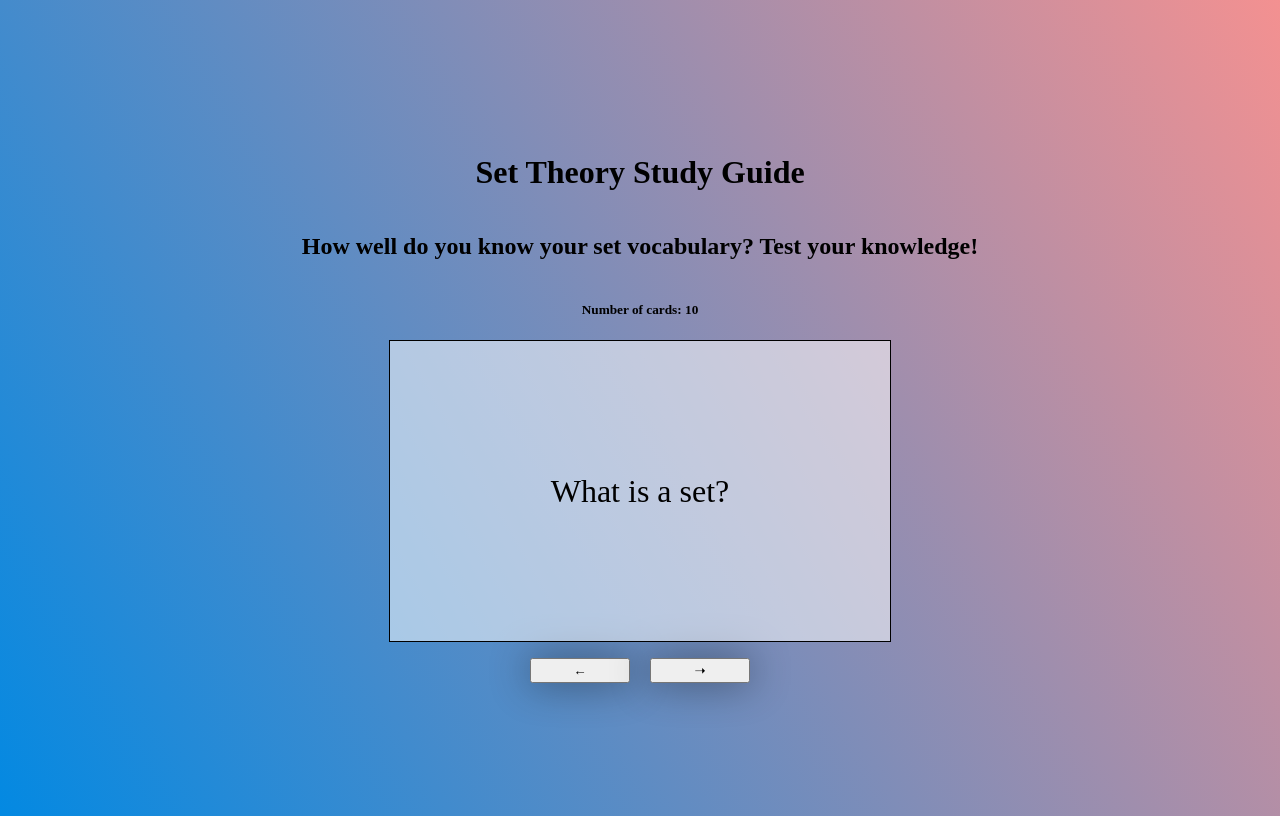
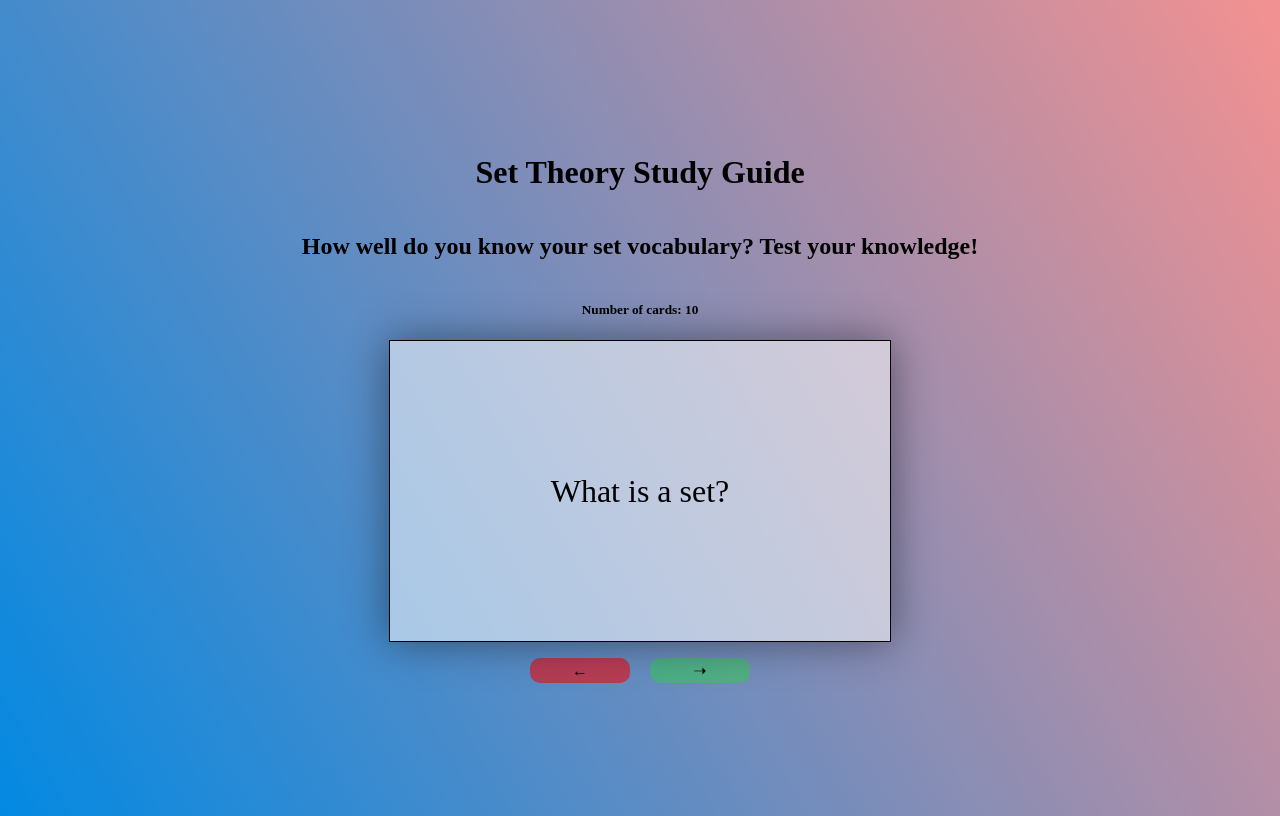
Before and after one commit to LiuHenry1/flashcards, a React (Vite) app: page / in a window 1280 px wide. Built offline with nearby package versions, Linux system fonts and the light colour scheme.

Commit message:
Modify button styling

```diff
--- a/src/App.css
+++ b/src/App.css
@@ -16,6 +16,12 @@
   transition: 1500ms;
   background-color: rgba(255, 255, 255, 0.535);
   perspective: 1000px;
+
+  box-shadow: 0 0 40px 0 rgba(0,0,0,.45);
+}
+
+.card:hover {
+  cursor: pointer;
 }
 
 .flipped {
@@ -48,5 +54,19 @@
 .button-panel > button {
   width: 100px;
   height: 25px;
-  box-shadow: 0 0 40px 0 rgba(0,0,0,.45);
+  font-size: 1rem;
+  border-radius: 10px;
+  border-style: none;
 }
+
+button:hover {
+  transform: scale(1.1);
+}
+
+#prevBtn {
+  background-color: rgba(247, 3, 3, 0.573);
+}
+
+#nextBtn {
+  background-color: rgba(9, 247, 9, 0.309);
+}
```
